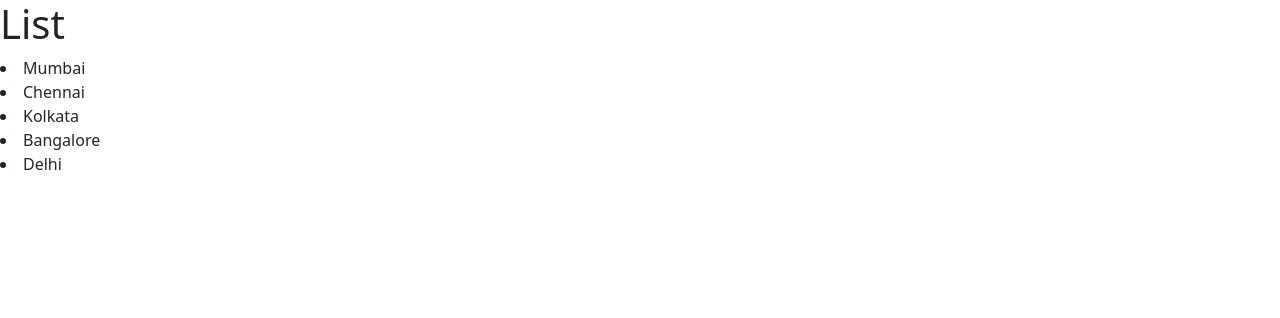
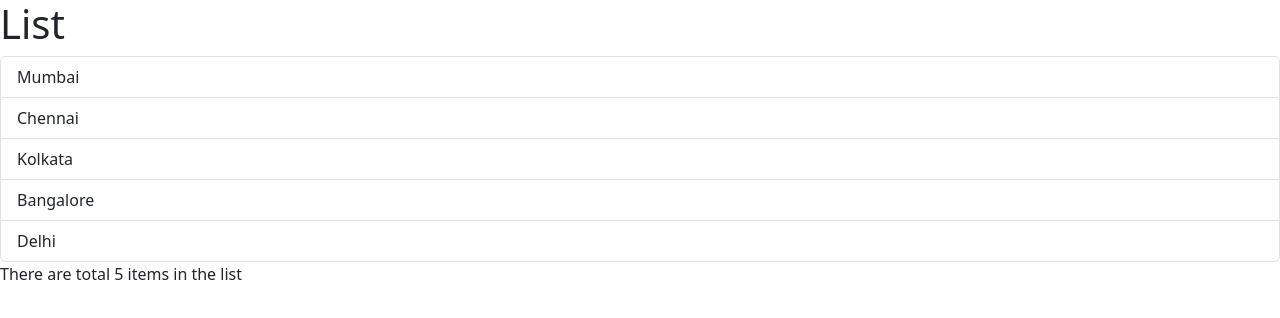
Before and after one commit to steph-george/new-react-app, a React (Vite) app: page / in a window 1280 px wide. Shown: the top 318 px of the page. Built offline with nearby package versions, Linux system fonts and the light colour scheme.

Commit message:
Conditional rendering

```diff
--- a/src/components/ListGroup.tsx
+++ b/src/components/ListGroup.tsx
@@ -3,9 +3,16 @@ function ListGroup() {
   return (
     <>
       <h1>List</h1>
-      {items.map((item) => (
-        <li key={item}>{item}</li>
-      ))}
+      <ul className="list-group">
+        {items.map((item) => (
+          <li className="list-group-item" key={item}>
+            {item}
+          </li>
+        ))}
+        {items.length > 0
+          ? "There are total " + items.length + " items in the list"
+          : "There are 0 items in the list"}
+      </ul>
     </>
   );
 }
```
